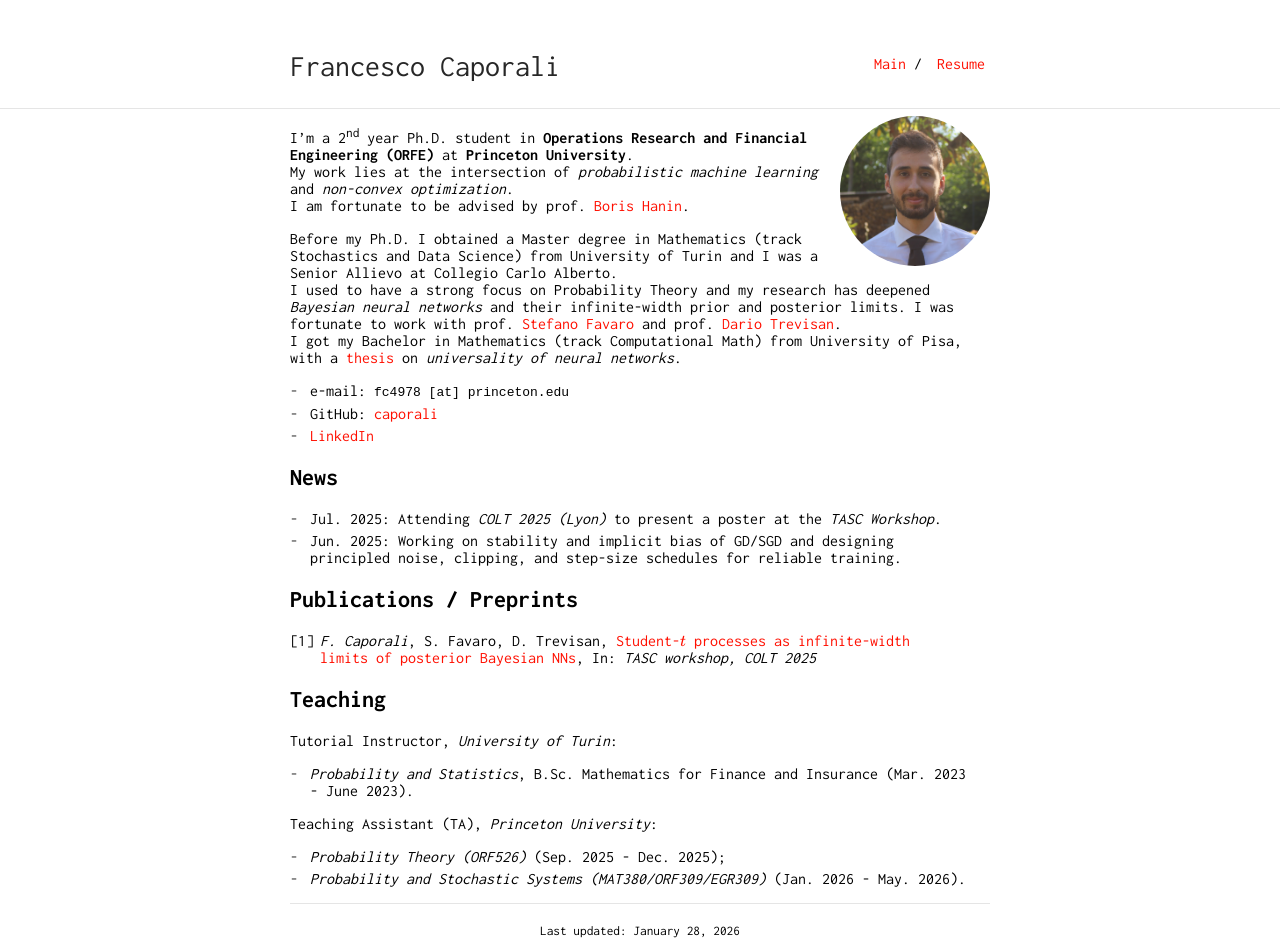
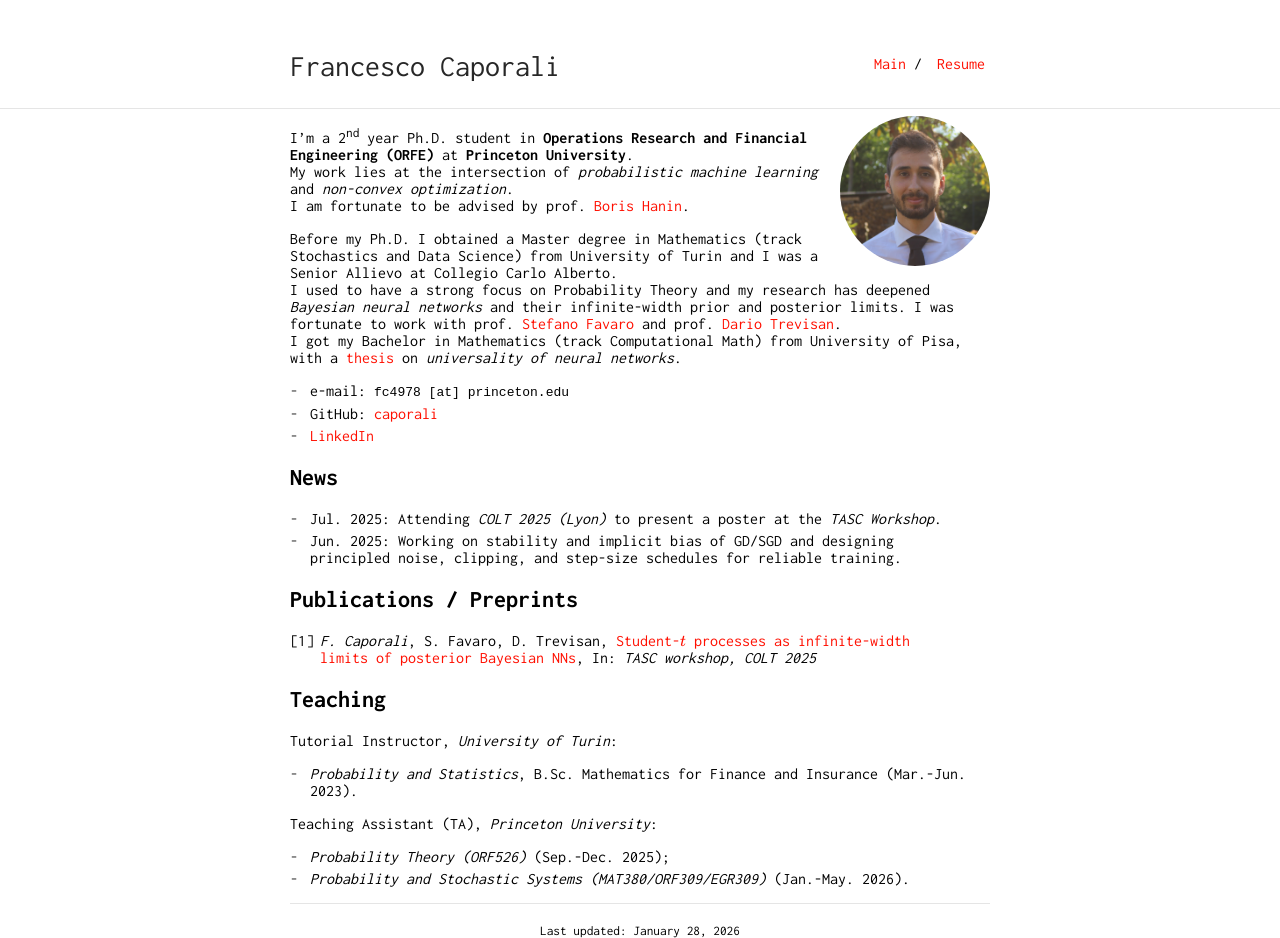
Before and after one commit to caporali/caporali.github.io, a Jekyll site: the page built from index.md, in a window 1280 px wide. Built offline with Jekyll 4.4.1, drawn with Linux system fonts in a browser that asks for light colours.

Commit message:
format updates
fixed punctuation in a flashcard entry and improved date formatting and line breaks in the teaching section of index.md for consistency and readability.

```diff
--- a/flashcards/ddd_1_1.txt
+++ b/flashcards/ddd_1_1.txt
@@ -1,7 +1,7 @@
 die Antwort [die Antworten] / answer
 arbeiten [arbeitete | gearbeitet] / to work
 auch / also; auch wenn even if
-die Dame [Damen] / lady [used mostly in formal contexts: Meine Damen und Herren, … Ladies and gentlemen ...]
+die Dame [Damen] / lady [used mostly in formal contexts: Meine Damen und Herren, ... Ladies and gentlemen ...]
 der die das / the [masculine; feminine/plural; neuter]
 du / you [familiar; singular]
 finden [fand | gefunden] / to find
--- a/index.md
+++ b/index.md
@@ -27,9 +27,9 @@
 	In: *TASC workshop, COLT 2025*
 
 ## Teaching
-Tutorial Instructor, *University of Turin*:
-- *Probability and Statistics*, B.Sc. Mathematics for Finance and Insurance (Mar. 2023 - June 2023).
+Tutorial Instructor, *University of Turin*: <br>
+- *Probability and Statistics*, B.Sc. Mathematics for Finance and Insurance (Mar.-Jun. 2023).
 
-Teaching Assistant (TA), *Princeton University*:
-- *Probability Theory (ORF526)* (Sep. 2025 - Dec. 2025);
-- *Probability and Stochastic Systems (MAT380/ORF309/EGR309)* (Jan. 2026 - May. 2026).
+Teaching Assistant (TA), *Princeton University*: <br>
+- *Probability Theory (ORF526)* (Sep.-Dec. 2025);
+- *Probability and Stochastic Systems (MAT380/ORF309/EGR309)* (Jan.-May. 2026).
```
